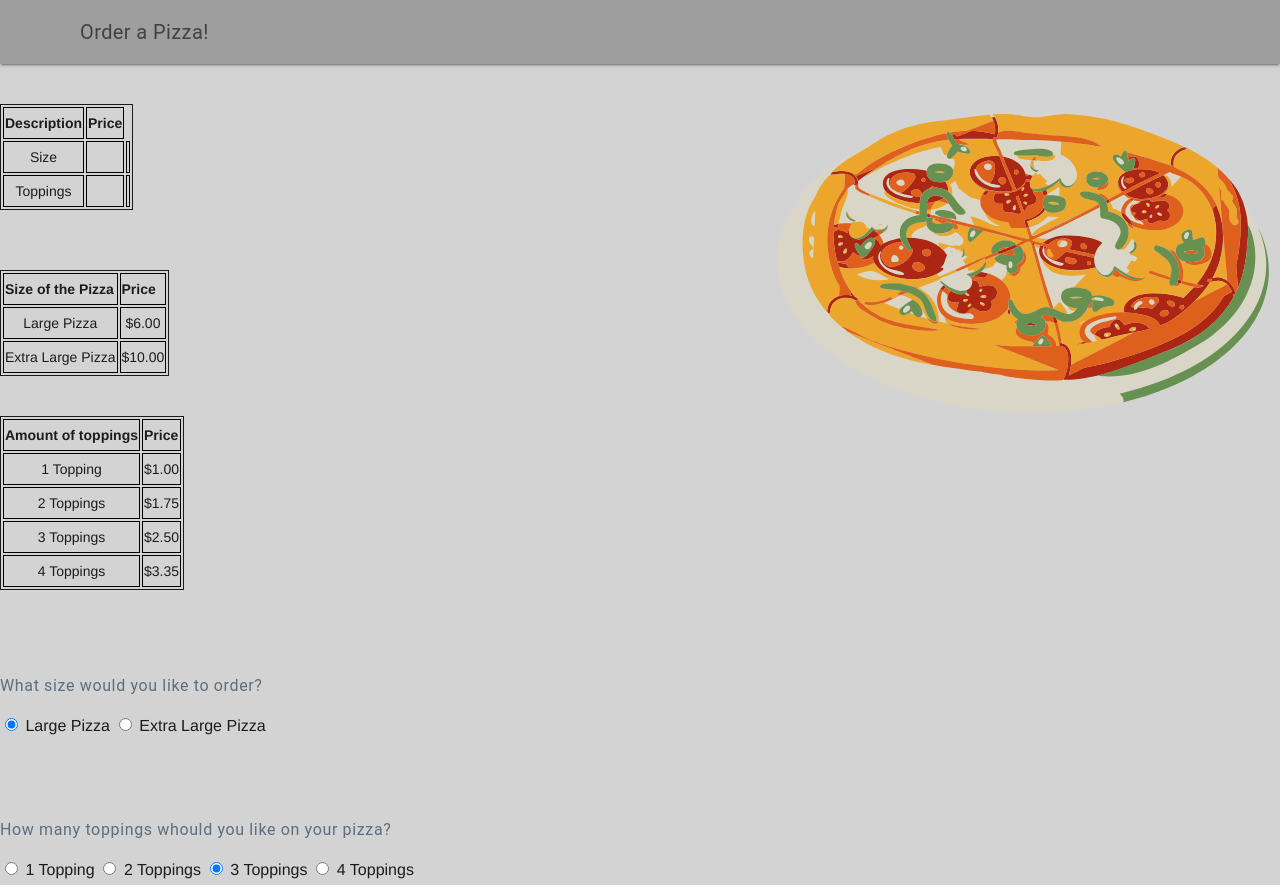
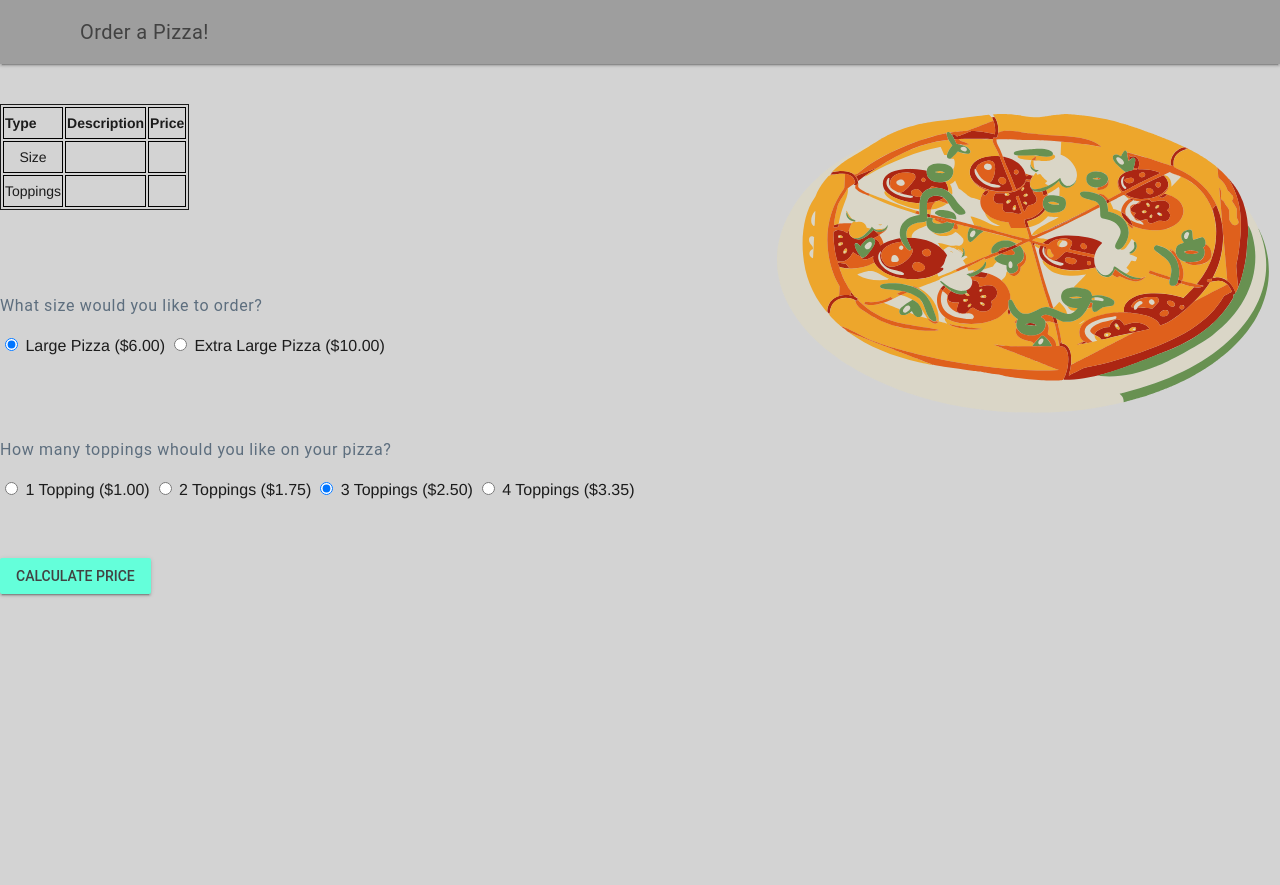
Before and after one commit to AvaVenturino/ICS20-Assignment-4-JS, a plain HTML site: page index.html in a window 1280 px wide. Shown: the top 885 px of the page. After the commit the page ends 800 px from the top, so only its background shows below. Drawn offline with nearby package versions, Linux system fonts and the light colour scheme.

Commit message:
edited html

```diff
--- a/index.html
+++ b/index.html
@@ -36,6 +36,7 @@
           <center><img src="./images/image2vector (3).svg" style="float:right" alt="pizza" width="40%" height="40%" /></center>
         <table>
           <tr>
+          <th>Type</th>
           <th>Description</th>
           <th>Price</th>
           </tr>
@@ -53,58 +54,17 @@
         <br>
         <br>
         <br>
-      <table>
-      <tr>
-        <th>Size of the Pizza</th>
-        <th>Price</th>
-      </tr>
-      <tr>
-        <td>Large Pizza</td>
-        <td>$6.00</td>
-      </tr>
-      <tr>
-        <td>Extra Large Pizza</td>
-        <td>$10.00</td>
-      </tr>
-    </table>
-        <br>
-        <br>
-      <table>
-      <tr>
-        <th>Amount of toppings</th>
-        <th>Price</th>
-      </tr>
-      <tr>
-        <td>1 Topping</td>
-        <td>$1.00</td>
-      </tr>
-      <tr>
-        <td>2 Toppings</td>
-        <td>$1.75</td>
-      </tr>
-      <tr>
-        <td>3 Toppings</td>
-        <td>$2.50</td>
-      </tr>
-      <tr>
-        <td>4 Toppings</td>
-        <td>$3.35</td>
-      </tr>
-    </table>
-        <br>
-        <br>
-        <br>
         <p></p>
           <h6> What size would you like to order?</h6>
           <!--Radio Buttons-->
         <label class="mdl-radio mdl-js-radio mdl-js-ripple-effect" for="Large">
         <input checked class="mdl-radio__button" id="s1" name="size" type="radio"
    value="Large">
-        <span class="mdl-radio__label">Large Pizza</span>
+        <span class="mdl-radio__label">Large Pizza ($6.00)</span>
         </label>
         <label class="mdl-radio mdl-js-radio mdl-js-ripple-effect" for="ExtraLarge">
         <input class="mdl-radio__button" id="s2" name="size" type="radio" value="ExtraLarge">
-        <span class="mdl-radio__label">Extra Large Pizza</span>
+        <span class="mdl-radio__label">Extra Large Pizza ($10.00)</span>
         </label>
         <p></p>
         <br>
@@ -114,20 +74,20 @@
         <label class="mdl-radio mdl-js-radio mdl-js-ripple-effect" for="topping1">
         <input checked class="mdl-radio__button" id="topping1" name="toppings" type="radio"
    value="topping1">
-        <span class="mdl-radio__label">1 Topping</span>
+        <span class="mdl-radio__label">1 Topping ($1.00)</span>
         </label>
         <label class="mdl-radio mdl-js-radio mdl-js-ripple-effect" for="topping2">
         <input class="mdl-radio__button" id="topping2" name="toppings" type="radio" value="topping2">
-        <span class="mdl-radio__label">2 Toppings</span>
+        <span class="mdl-radio__label">2 Toppings ($1.75)</span>
         </label>
           <label class="mdl-radio mdl-js-radio mdl-js-ripple-effect" for="topping3">
         <input checked class="mdl-radio__button" id="topping3" name="toppings" type="radio"
    value="topping3">
-        <span class="mdl-radio__label">3 Toppings</span>
+        <span class="mdl-radio__label">3 Toppings ($2.50)</span>
         </label>
         <label class="mdl-radio mdl-js-radio mdl-js-ripple-effect" for="topping4">
         <input class="mdl-radio__button" id="topping4" name="toppings" type="radio" value="topping4">
-        <span class="mdl-radio__label">4 Toppings</span>
+        <span class="mdl-radio__label">4 Toppings ($3.35)</span>
         </label>
           <p></p>
           <br>
--- a/js/script.js
+++ b/js/script.js
@@ -15,7 +15,6 @@ if (navigator.serviceWorker) {
 // Input
 function getPizza() {
   var price = 0
-  var size = ""
   var top = 0
   var total = 0
   var tax = 0
@@ -25,11 +24,13 @@ function getPizza() {
 
   if (s1.checked == true) {
     price = 6.0
-    size = "large"
+    document.getElementById("s_result").innerHTML = "Large";
   } else if (s2.checked == true) {
     price = 10.0
-    size = "extraLarge"
+    document.getElementById("s_result").innerHTML = "Extra Large";
   }
+
+  document.getElementById("p_result").innerHTML = "$ " + price
 
   var t1 = document.getElementById("topping1")
   var t2 = document.getElementById("topping2")
@@ -39,22 +40,22 @@ function getPizza() {
 
   if (t1.checked == true) {
     top = 1.0
-    document.getElementById("t_options").innerHTML = "1topping";
+    document.getElementById("t_options").innerHTML = "1 Topping";
   }
 
   if (t2.checked == true) {
     top = 1.75
-    document.getElementById("t_options").innerHTML = "2topping";
+    document.getElementById("t_options").innerHTML = "2 Toppings";
   }
 
   if (t3.checked == true) {
     top = 2.5
-    document.getElementById("t_options").innerHTML = "3topping"
+    document.getElementById("t_options").innerHTML = "3 Toppings"
   }
 
   if (t4.checked == true) {
     top = 3.35
-    document.getElementById("t_options").innerHTML = "4topping"
+    document.getElementById("t_options").innerHTML = "4 Toppings"
   }
 
   document.getElementById("t_result").innerHTML = "$ " + top
@@ -65,5 +66,5 @@ function getPizza() {
   total = tax + (price + top)
 
   document.getElementById("total_result").innerHTML =
-    "Your Current Total is $ " + total
+    "Your Current Total is $ " + total.toFixed(2)
 }
```
